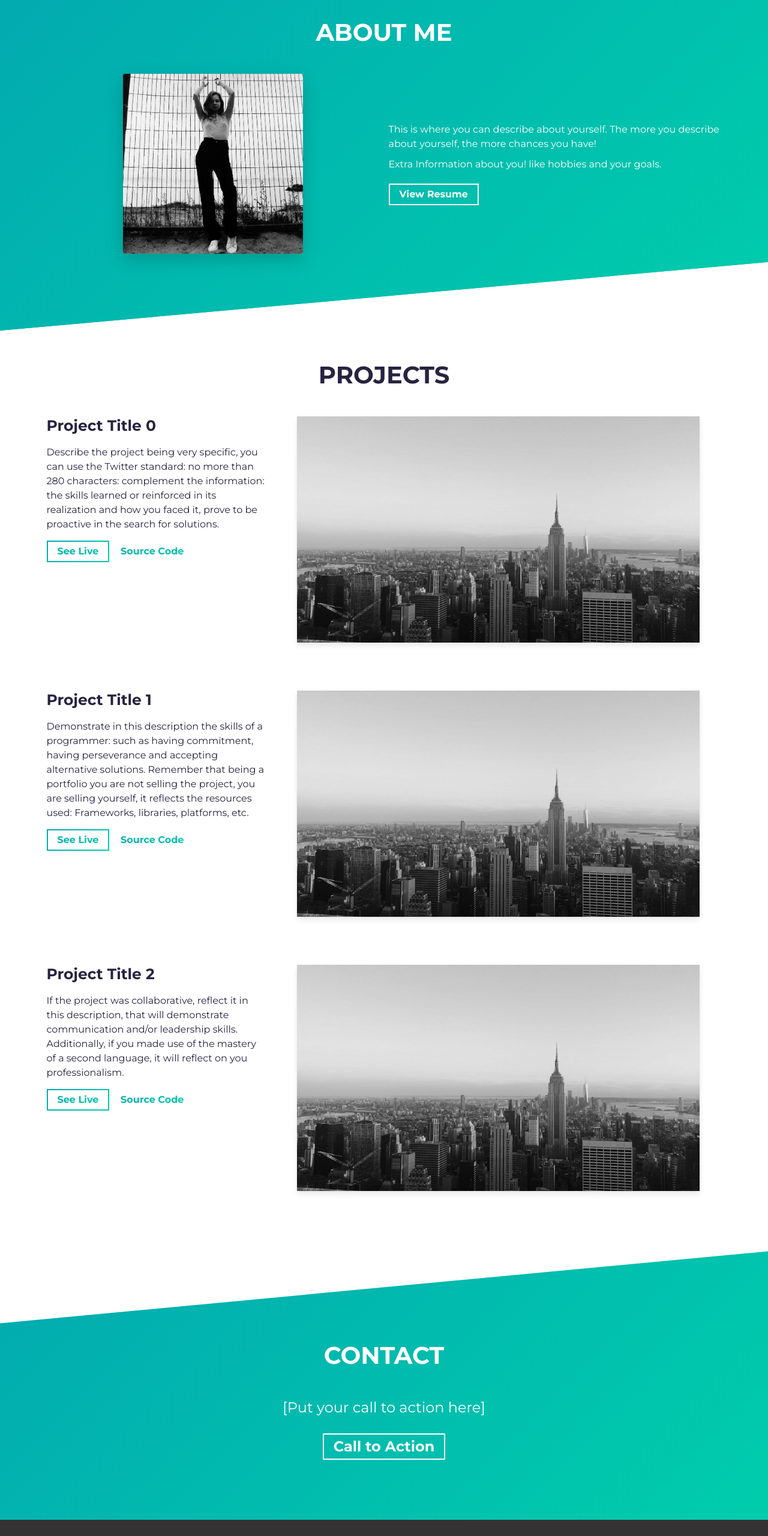
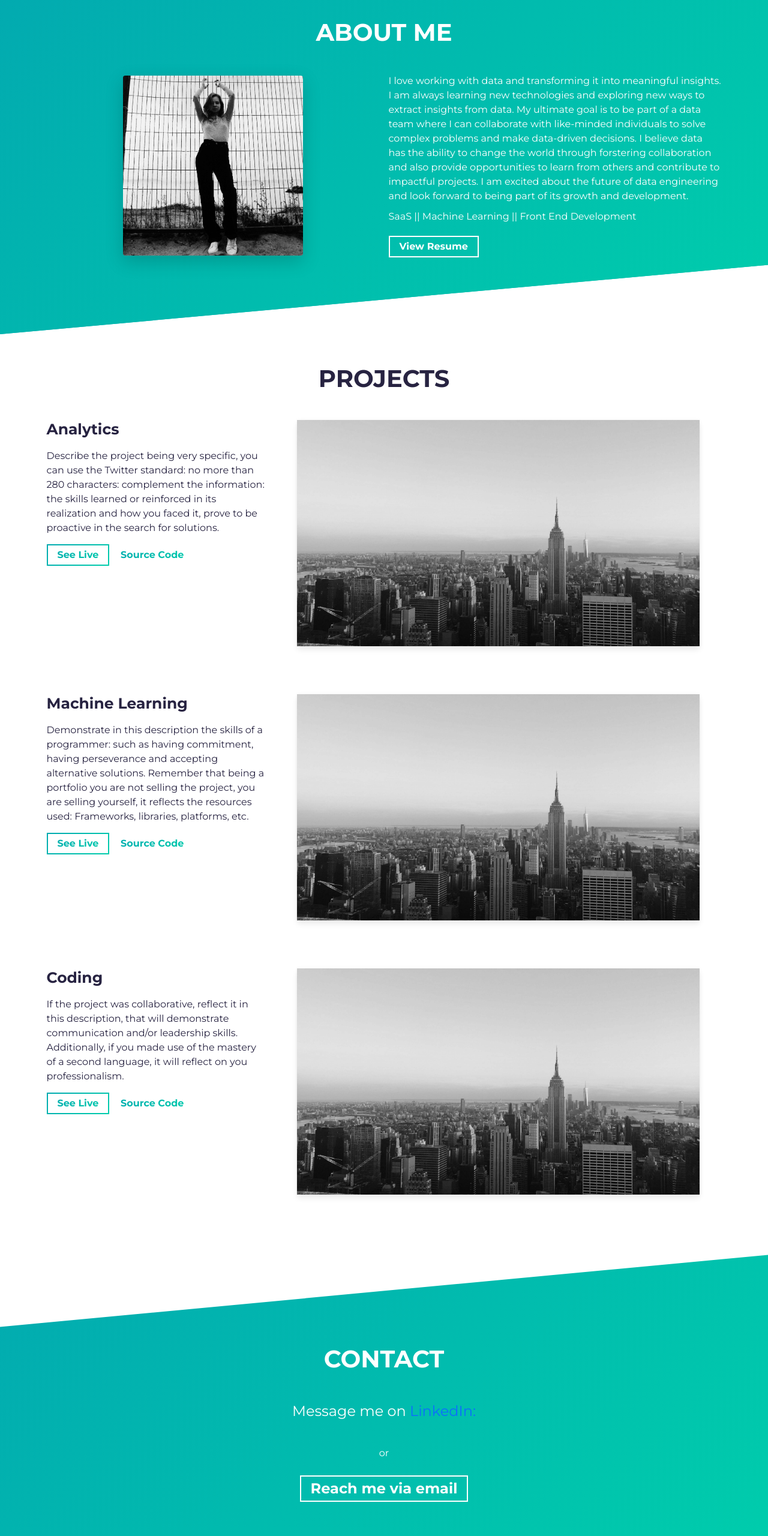
Before and after one commit to vmose/portfolio, a website built with Parcel: page src/index.html in a window 1280 px wide. Shown: the part 820-3380 px from the top of the page at 60% size. Built offline with nearby package versions, Linux system fonts and the light colour scheme.

Commit message:
Update index.html

```diff
--- a/src/index.html
+++ b/src/index.html
@@ -18,11 +18,11 @@
     <link rel="shortcut icon" type="image/png" href="assets/favicon.png" />
 
     <!-- Todo: put here your site title -->
-    <title>[Your name here] | Developer</title>
+    <title>Victor Mose | Data Specialist</title>
     <!-- Todo: add some coding keywords below - e.g: (javascript, yourusername, etc) -->
-    <meta name="keywords" content="[username], [name], skill" />
+    <meta name="keywords" content="vmose, Victor Mose, Analyst" />
     <!-- Todo: improve your SEO by adding a small description of you -->
-    <meta name="description" content="[Your name here] | Developer" />
+    <meta name="description" content="Victor Mose| Data Specialist" />
 
     <link
       rel="stylesheet"
@@ -79,11 +79,12 @@
           <div class="col-md-6 col-sm-12">
             <div class="about-wrapper__info load-hidden">
               <p class="about-wrapper__info-text">
-                This is where you can describe about yourself. The more you
-                describe about yourself, the more chances you have!
+                I love working with data and transforming it into meaningful insights. I am always learning new technologies and exploring new ways to extract insights from data.
+
+My ultimate goal is to be part of a data team where I can collaborate with like-minded individuals to solve complex problems and make data-driven decisions. I believe data has the ability to change the world through forstering collaboration and also provide opportunities to learn from others and contribute to impactful projects. I am excited about the future of data engineering and look forward to being part of its growth and development.
               </p>
               <p class="about-wrapper__info-text">
-                Extra Information about you! like hobbies and your goals.
+                SaaS || Machine Learning || Front End Development
               </p>
               <span class="d-flex mt-3">
                 <a
@@ -112,7 +113,7 @@
           <div class="row">
             <div class="col-lg-4 col-sm-12">
               <div class="project-wrapper__text load-hidden">
-                <h3 class="project-wrapper__text-title">Project Title 0</h3>
+                <h3 class="project-wrapper__text-title">Analytics</h3>
                 <div>
                   <p class="mb-4">
                     Describe the project being very specific, you can use the Twitter standard: no more than 280 characters:
@@ -164,7 +165,7 @@
           <div class="row">
             <div class="col-lg-4 col-sm-12">
               <div class="project-wrapper__text load-hidden">
-                <h3 class="project-wrapper__text-title">Project Title 1</h3>
+                <h3 class="project-wrapper__text-title">Machine Learning</h3>
                 <div>
                   <p class="mb-4">
                     Demonstrate in this description the skills of a programmer: such as having commitment,
@@ -216,7 +217,7 @@
           <div class="row">
             <div class="col-lg-4 col-sm-12">
               <div class="project-wrapper__text load-hidden">
-                <h3 class="project-wrapper__text-title">Project Title 2</h3>
+                <h3 class="project-wrapper__text-title">Coding</h3>
                 <div>
                   <p class="mb-4">
                     If the project was collaborative, reflect it in this description, that will demonstrate communication and/or leadership skills.
@@ -272,13 +273,14 @@
       <div class="container">
         <h2 class="section-title">Contact</h2>
         <div class="contact-wrapper load-hidden">
-          <p class="contact-wrapper__text">[Put your call to action here]</p>
+          <p class="contact-wrapper__text">Message me on <a href="https://www.linkedin.com/in/victor-mose">LinkedIn:</a></p> <br>
+          <p>or</p> <br>
           <a
             rel="noreferrer"
             target="_blank"
             class="cta-btn cta-btn--resume"
-            href="mailto:example@email.com"
-            >Call to Action</a
+            href="mailto:vicmose.vm@gmail.com"
+            >Reach me via email</a
           >
         </div>
       </div>
@@ -292,13 +294,13 @@
           <i class="fa fa-angle-up fa-2x" aria-hidden="true"></i>
         </a>
         <div class="social-links">
-          <a rel="noreferrer" href="#!" target="_blank">
+          <a rel="noreferrer" href="https://twitter.com/mose1198" target="_blank">
             <i class="fa fa-twitter fa-inverse"></i>
           </a>
-          <a rel="noreferrer" href="#!" target="_blank">
+          <a rel="noreferrer" href="https://www.linkedin.com/in/victor-mose" target="_blank">
             <i class="fa fa-linkedin fa-inverse"></i>
           </a>
-          <a rel="noreferrer" href="#!" target="_blank">
+          <a rel="noreferrer" href="https://github.com/vmose" target="_blank">
             <i class="fa fa-github fa-inverse"></i>
           </a>
         </div>
@@ -307,7 +309,7 @@
 
         <!-- Notice: if you want to give me some credit, it will be huge for me! if not, put your data on it -->
         <p class="footer__text">
-          © 2021 - Template developed by
+          © 2021 - Developed by
           <a rel="noreferrer" href="https://github.com/cobiwave" target="_blank"
             >Victor Mose</a
           >
```
